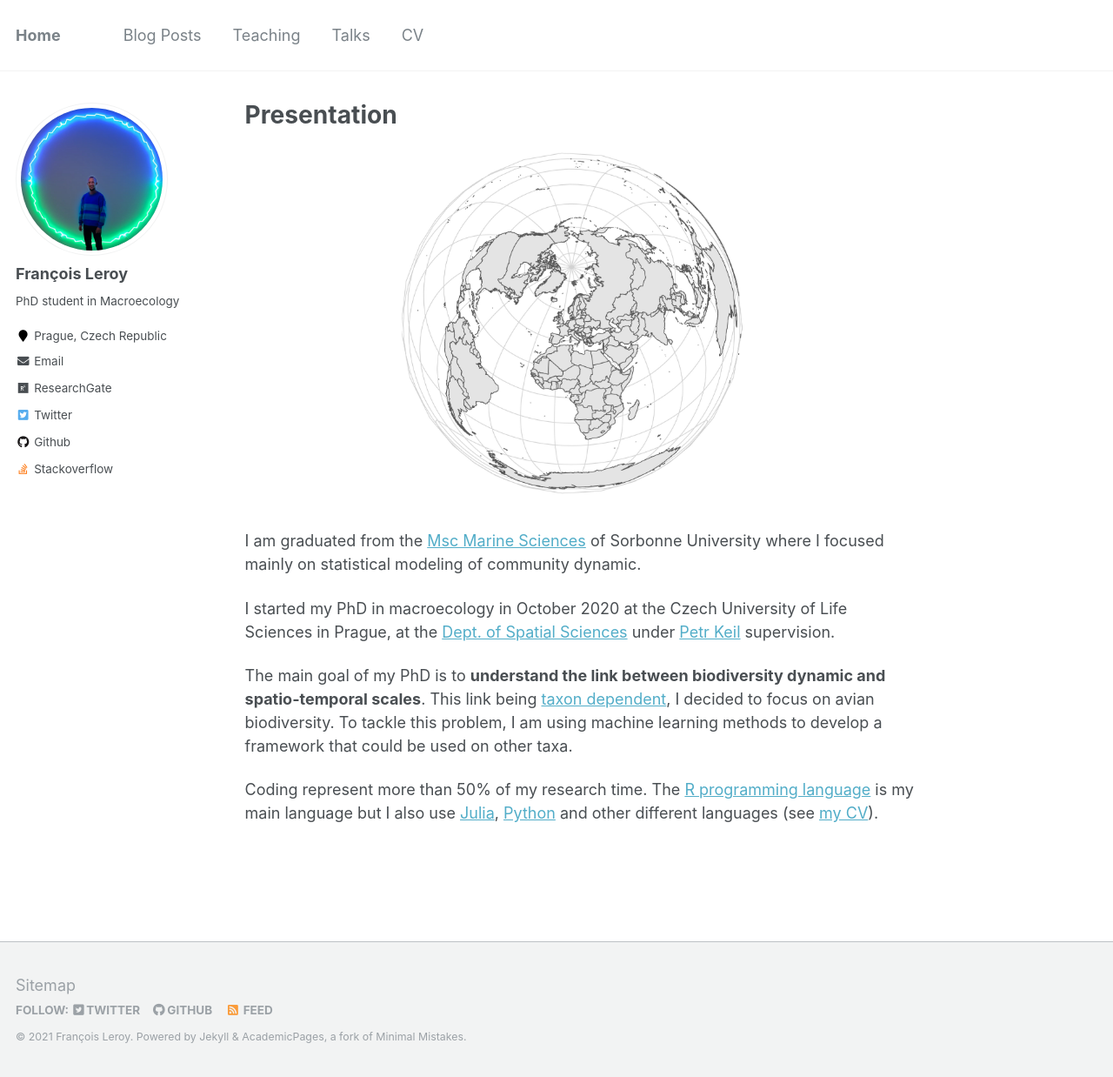
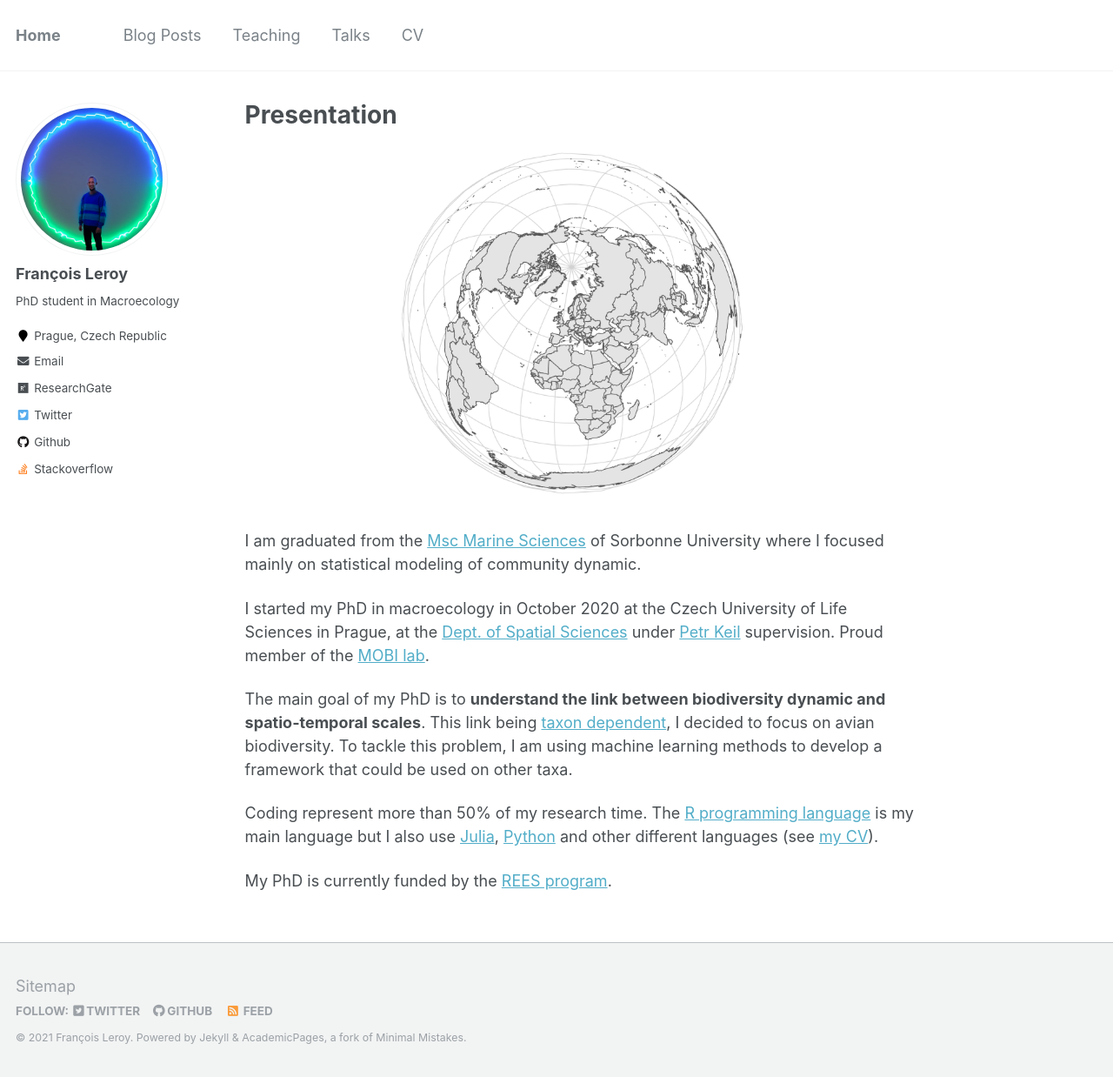
Before and after one commit to FrsLry/FrsLry.github.io, a Jekyll site: the page built from _pages/about.md, in a window 1280 px wide and 1238 px high. Shown: the whole window at 87% size. Built offline with Jekyll 4.4.1, drawn with Linux system fonts in a browser that asks for light colours.

Commit message:
Adding MOBI link and REES funds

```diff
--- a/_pages/about.md
+++ b/_pages/about.md
@@ -12,8 +12,10 @@ redirect_from:
 
 I am graduated from the [Msc Marine Sciences](http://sciencesdelamer.sorbonne-universite.fr/) of Sorbonne University where I focused mainly on statistical modeling of community dynamic.
 
-I started my PhD in macroecology in October 2020 at the Czech University of Life Sciences in Prague, at the [Dept. of Spatial Sciences](https://www.fzp.czu.cz/en/r-9407-departments/r-9471-departments/r-9649-department-of-spatial-sciences) under [Petr Keil](https://petrkeil.github.io/website/) supervision.
+I started my PhD in macroecology in October 2020 at the Czech University of Life Sciences in Prague, at the [Dept. of Spatial Sciences](https://www.fzp.czu.cz/en/r-9407-departments/r-9471-departments/r-9649-department-of-spatial-sciences) under [Petr Keil](https://petrkeil.github.io/website/) supervision. Proud member of the [MOBI lab](https://petrkeil.github.io/).
 
 The main goal of my PhD is to **understand the link between biodiversity dynamic and spatio-temporal scales**. This link being [taxon dependent](https://onlinelibrary.wiley.com/doi/full/10.1111/oik.05968), I decided to focus on avian biodiversity. To tackle this problem, I am using machine learning methods to develop a framework that could be used on other taxa.
 
 Coding represent more than 50% of my research time. The [R programming language](https://www.r-project.org/) is my main language but I also use [Julia](https://julialang.org/), [Python](https://www.python.org/) and other different languages (see [my CV](https://frslry.github.io/cv/)).
+
+My PhD is currently funded by the [REES program](https://www.fzp.czu.cz/en/r-9676-news/announcement-of-rees.html).
```
